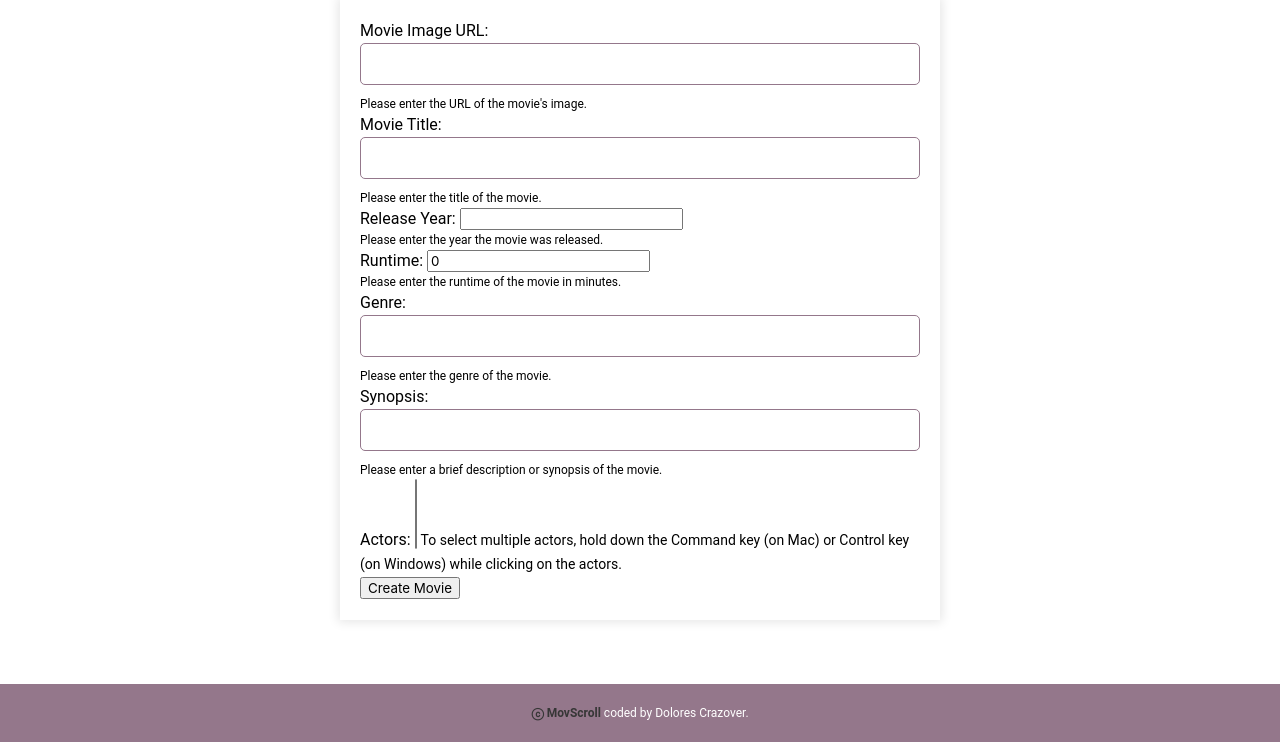
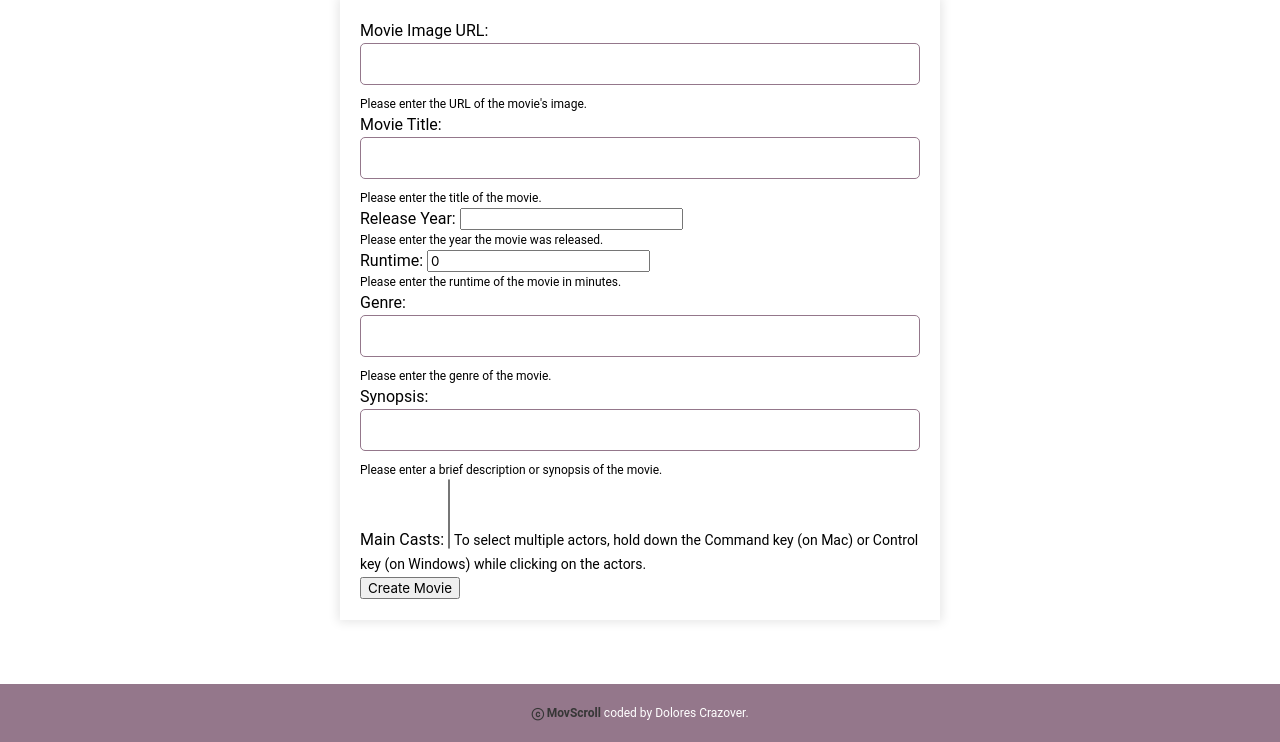
Before and after one commit to DoloresCode/MovScroll, a Django app: page /movie/new/ in a window 1280 px wide. Shown: the part 77-819 px from the top of the page. Run offline with Django 4.2, Linux system fonts and the light colour scheme; data that the repository does not hold is empty.

Commit message:
movies data creation in progress

```diff
--- a/main_app/templates/movie_create_general.html
+++ b/main_app/templates/movie_create_general.html
@@ -44,7 +44,7 @@
     </div>
 
     <div class="form-group">
-      <label for="{{ form.actors.id_for_label }}">Actors:</label>
+      <label for="{{ form.actors.id_for_label }}">Main Casts:</label>
       <select name="actors" multiple>
           {% for actor in actors %}
               <option value="{{ actor.id }}">{{ actor.name }}</option>
```
